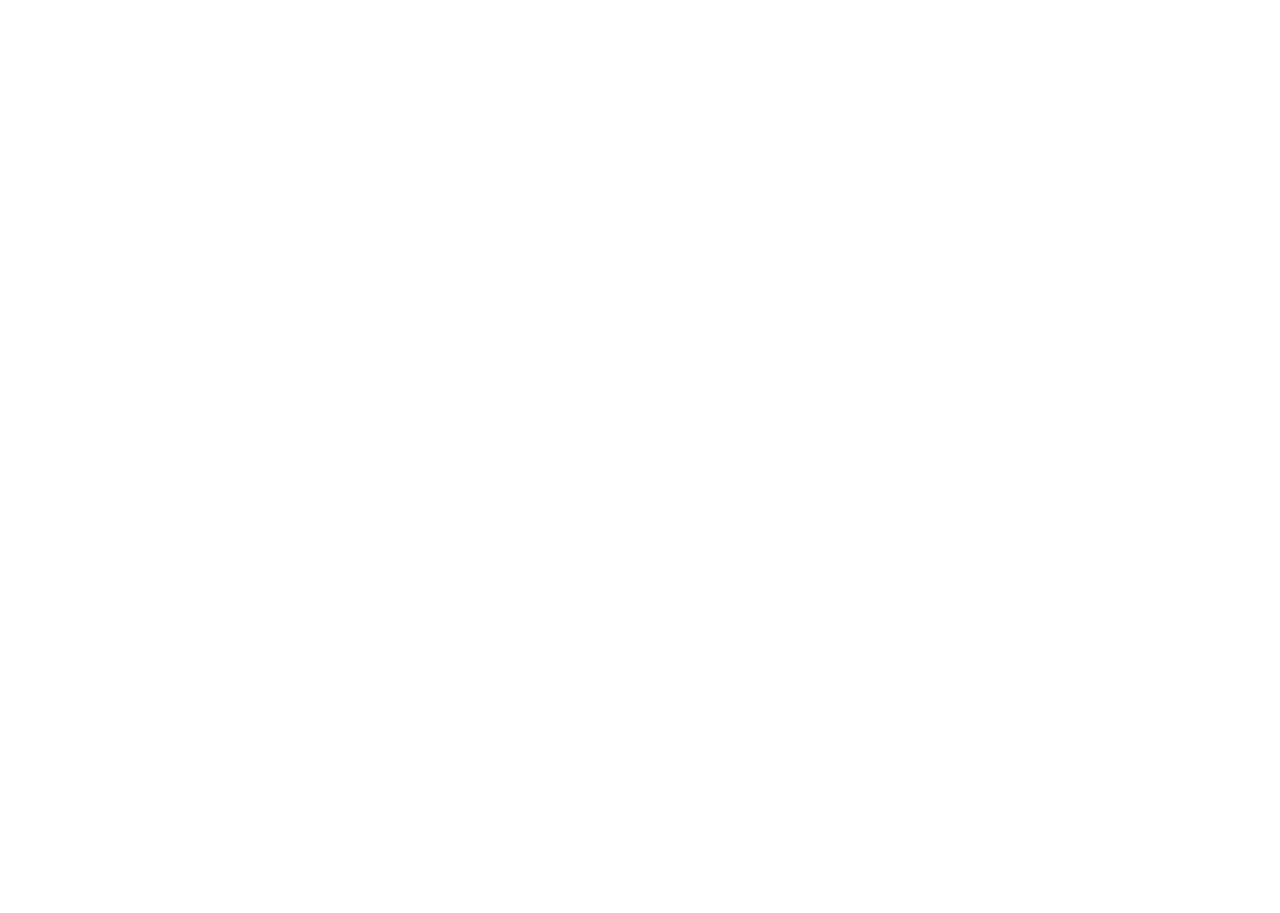
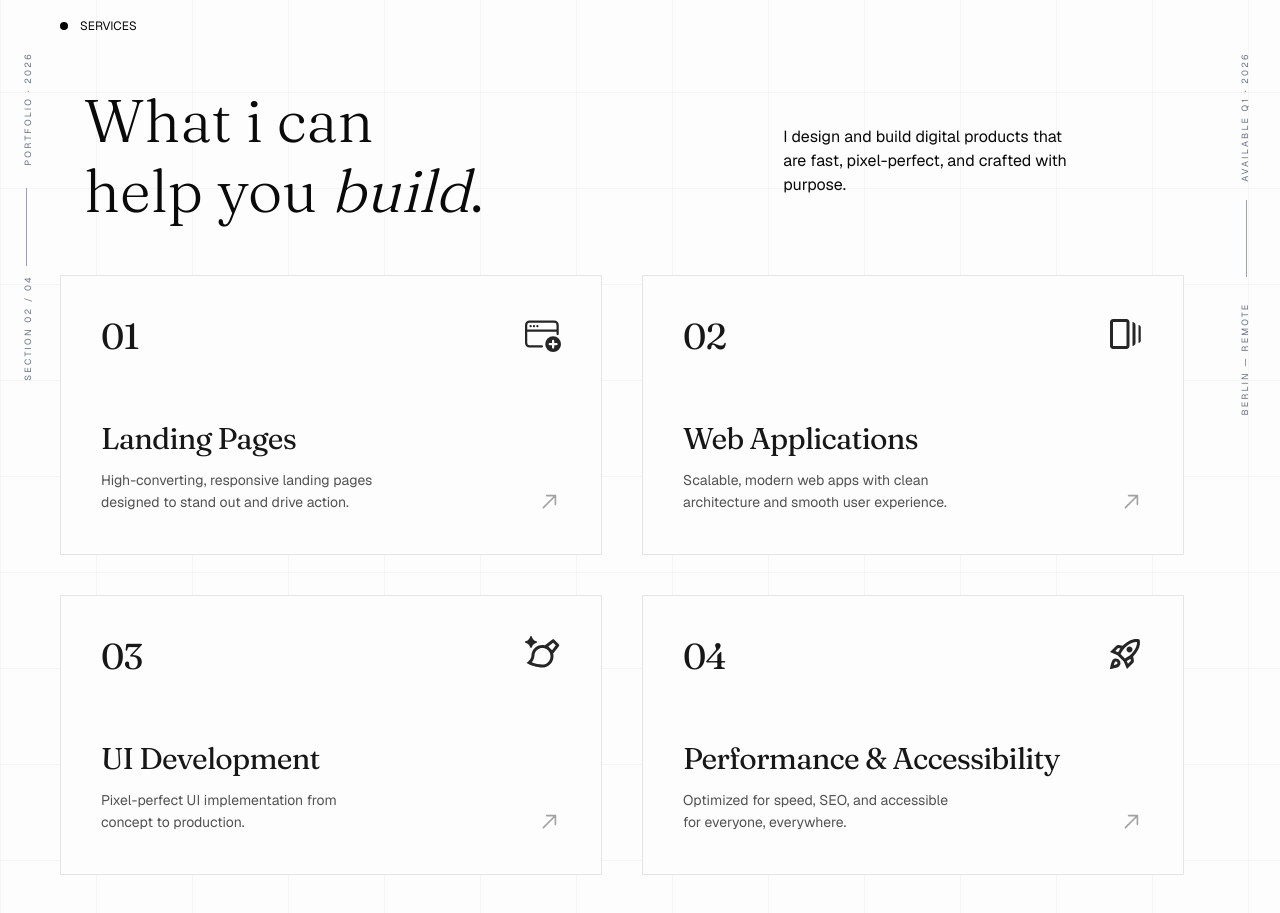
Before and after one commit to Amr-Oraby/portfolio, a Next.js app: page / in a window 1280 px wide. Shown: the part 2020-2933 px from the top of the page. Before the commit the page ends 1977 px from the top, so only its background shows below. Built offline with nearby package versions, Linux system fonts and the light colour scheme.

Commit message:
Add Service Section

```diff
--- a/app/features/about/About.tsx
+++ b/app/features/about/About.tsx
@@ -77,7 +77,7 @@
 
 function About() {
   return (
-    <div className="min-h-[600px] relative py-5 sm:py-15">
+    <div className="min-h-[600px] relative py-4 sm:py-15">
       <div className=" -mb-5 sm:m-0 px-5 sm:px-15 flex items-center text-[12px] ">
         <span className="w-2 h-2 bg-black rounded-full mr-3 "></span>
         <span>ABOUT</span>
@@ -88,7 +88,7 @@
         <RightSideLabel />
         <div className="text ">
           <div
-            className={`${fraunces.className} pt-10 sm:ml-5 -space-y-5 font-light `}
+            className={`${fraunces.className} pt-10 sm:ml-6 -space-y-5 font-light `}
           >
             <h1 className="text-[50px] xl:text-[60px]">More about</h1>
             <h1 className="text-[50px] xl:text-[60px]">the developer.</h1>
--- /dev/null
+++ b/app/features/services/ServiceCard.tsx
@@ -0,0 +1,52 @@
+import { fraunces } from "@/public/fonts/Fraunces";
+import React from "react";
+import { RxArrowTopRight } from "react-icons/rx";
+
+// 1. Define the exact shape of your service object
+export interface Service {
+  index: string;
+  header: string;
+  icon: React.ReactNode;
+  text: string;
+}
+
+interface ServiceCardProps {
+  service: Service;
+}
+
+export default function ServiceCard({ service }: ServiceCardProps) {
+  // Retrieve the correct icon component, fallback to a default if not found
+
+  return (
+    <div className="group relative flex flex-col justify-between min-h-[280px] p-10 bg-[#FDFDFD] border border-neutral-200 hover:border-neutral-300 transition-colors duration-300">
+      {/* Top Row: Index & Icon */}
+      <div className="flex justify-between items-start mb-12">
+        <span
+          className={`${fraunces.className} text-4xl font-serif text-neutral-900 tracking-tight`}
+        >
+          {service.index}
+        </span>
+        <div className="text-4xl text-neutral-800 font-light stroke-[0.5]">
+          {service.icon}
+        </div>
+      </div>
+
+      {/* Bottom Row: Header, Text & Arrow */}
+      <div>
+        <h3
+          className={`${fraunces.className} text-3xl font-serif text-neutral-900 mb-3 tracking-tight`}
+        >
+          {service.header}
+        </h3>
+
+        <div className="flex justify-between items-end gap-6">
+          <p className="text-sm text-neutral-600 max-w-[280px] leading-relaxed">
+            {service.text}
+          </p>
+
+          <RxArrowTopRight className="text-2xl text-neutral-400 group-hover:text-neutral-900 group-hover:translate-x-1 group-hover:-translate-y-1 transition-all duration-300" />
+        </div>
+      </div>
+    </div>
+  );
+}
--- /dev/null
+++ b/app/features/services/Services.tsx
@@ -0,0 +1,72 @@
+import { fraunces } from "@/public/fonts/Fraunces";
+import LeftSideLabel from "../hero/LeftSideLabel";
+import RightSideLabel from "../hero/RightSideLabel";
+import ServiceCard from "./ServiceCard";
+import { BsWindowPlus } from "react-icons/bs";
+import { MdOutlineRocketLaunch, MdOutlineWebStories } from "react-icons/md";
+import { RiBrushAiLine } from "react-icons/ri";
+
+const services = [
+  {
+    index: "01",
+    header: "Landing Pages",
+    icon: <BsWindowPlus />,
+    text: "High-converting, responsive landing pages designed to stand out and drive action.",
+  },
+  {
+    index: "02",
+    header: "Web Applications",
+    icon: <MdOutlineWebStories />,
+    text: "Scalable, modern web apps with clean architecture and smooth user experience.",
+  },
+  {
+    index: "03",
+    header: "UI Development",
+    icon: <RiBrushAiLine />,
+    text: "Pixel-perfect UI implementation from concept to production.",
+  },
+  {
+    index: "04",
+    header: "Performance & Accessibility",
+    icon: <MdOutlineRocketLaunch />,
+    text: "Optimized for speed, SEO, and accessible for everyone, everywhere.",
+  },
+];
+
+function Services() {
+  return (
+    <div className=" min-h-[600px] relative py-4 sm:py-15">
+      <div className=" -mb-5 sm:m-0 px-5 sm:px-15 flex items-center text-[12px] ">
+        <span className="w-2 h-2 bg-black rounded-full mr-3 "></span>
+        <span>SERVICES</span>
+      </div>
+
+      <div className="px-5 sm:px-10 md:px-15  pr-5 sm:pr-14 md:pr-24">
+        <LeftSideLabel sectionNum={2} />
+        <RightSideLabel />
+        <div className="flex flex-col sm:flex-row gap-10 sm:gap-[300px] items-baseline ">
+          <div
+            className={`${fraunces.className} pt-10 sm:ml-6 -space-y-5 font-light `}
+          >
+            <h1 className="text-[50px] xl:text-[60px]">What i can</h1>
+            <h1 className="text-[50px] xl:text-[60px]">
+              help you <span className="italic -skew-x-6">build</span>.
+            </h1>
+          </div>
+          <div className="max-w-[300px]">
+            I design and build digital products that are fast, pixel-perfect,
+            and crafted with purpose.
+          </div>
+        </div>
+
+        <div className="grid grid-cols-1 sm:grid-cols-[repeat(auto-fill,minmax(450px,1fr))] gap-10 mt-10">
+          {services.map((service) => (
+            <ServiceCard key={service.index} service={service} />
+          ))}
+        </div>
+      </div>
+    </div>
+  );
+}
+
+export default Services;
--- a/app/page.tsx
+++ b/app/page.tsx
@@ -1,12 +1,14 @@
 import { HomeBackground } from "@/components/HomeBackground";
 import Hero from "./features/hero/Hero";
 import About from "./features/about/About";
+import Services from "./features/services/Services";
 
 export default function Page() {
   return (
     <HomeBackground>
       <Hero />
       <About />
+      <Services />
     </HomeBackground>
   );
 }
```
